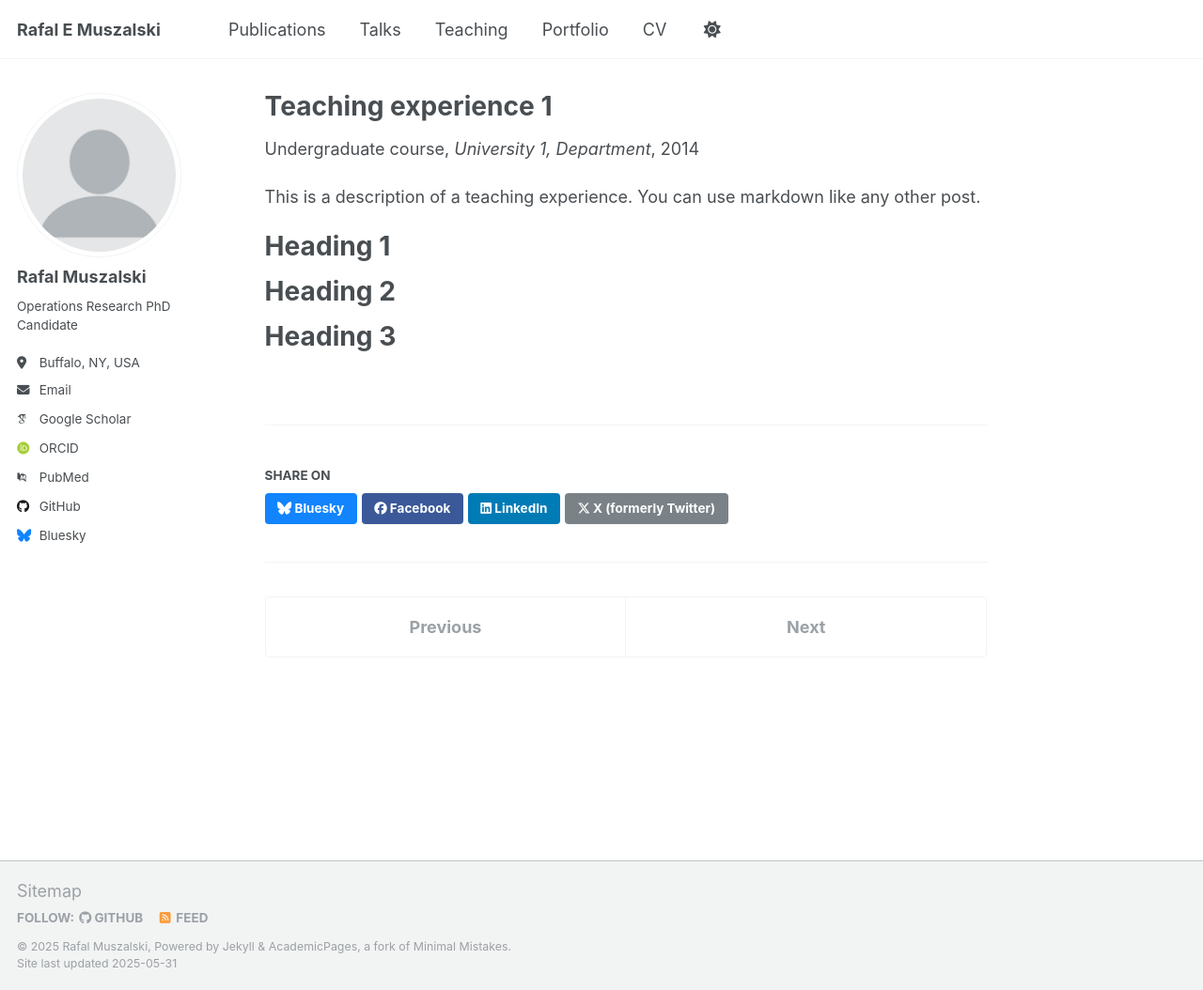
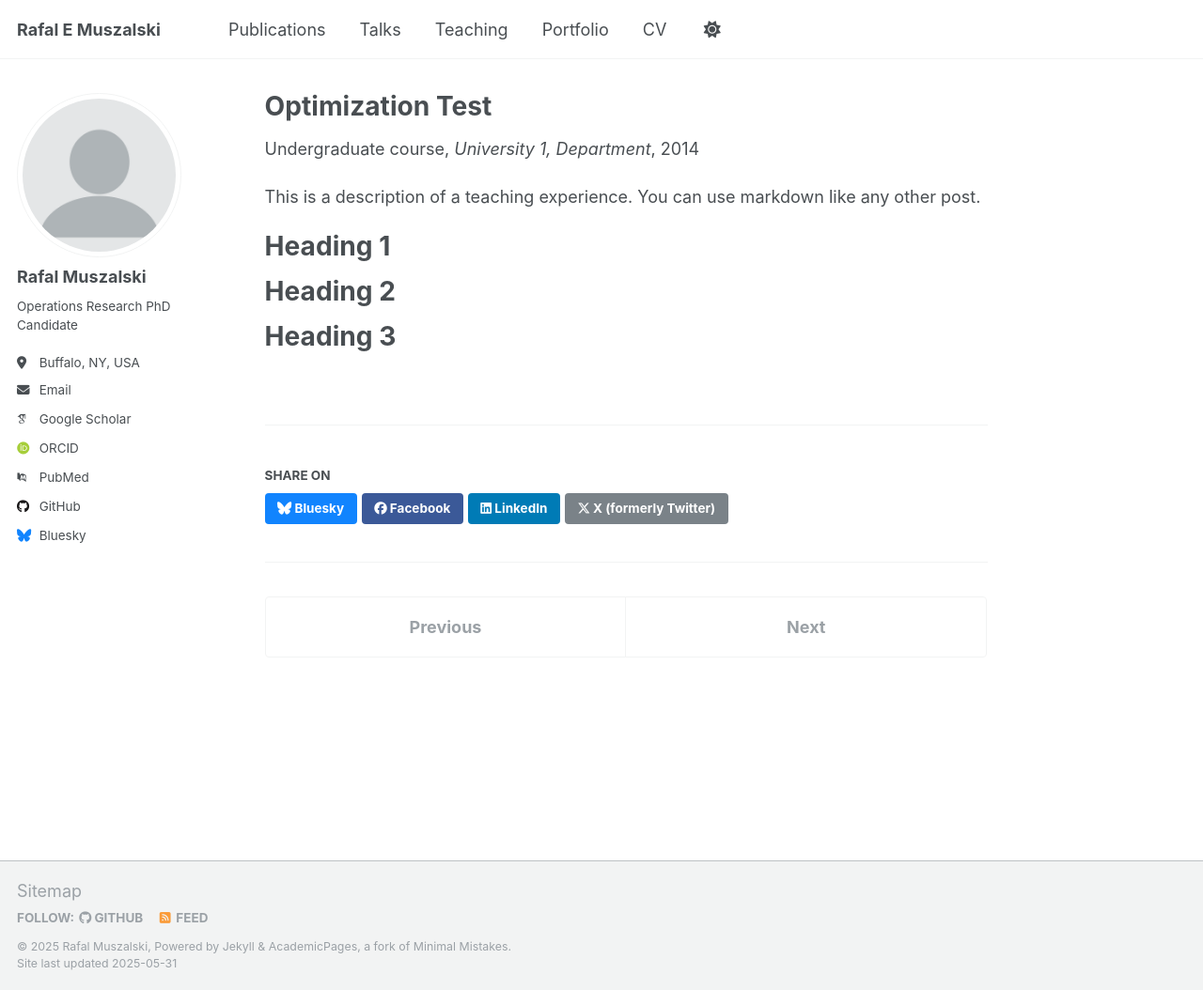
Before and after one commit to rafalmuszalski/rafalmuszalski.github.io, a Jekyll site: the page built from _teaching/2014-spring-teaching-1.md, in a window 1280 px wide and 1054 px high. Shown: the whole window at 94% size. Built offline with Jekyll 4.4.1, drawn with Linux system fonts in a browser that asks for light colours; some web fonts are replaced.

Commit message:
Update 2014-spring-teaching-1.md

```diff
--- a/_teaching/2014-spring-teaching-1.md
+++ b/_teaching/2014-spring-teaching-1.md
@@ -1,8 +1,8 @@
 ---
-title: "Teaching experience 1"
+title: "Optimization Test"
 collection: teaching
 type: "Undergraduate course"
-permalink: /teaching/2014-spring-teaching-1
+#permalink: /teaching/2014-spring-teaching-1
 venue: "University 1, Department"
 date: 2014-01-01
 location: "City, Country"
```
